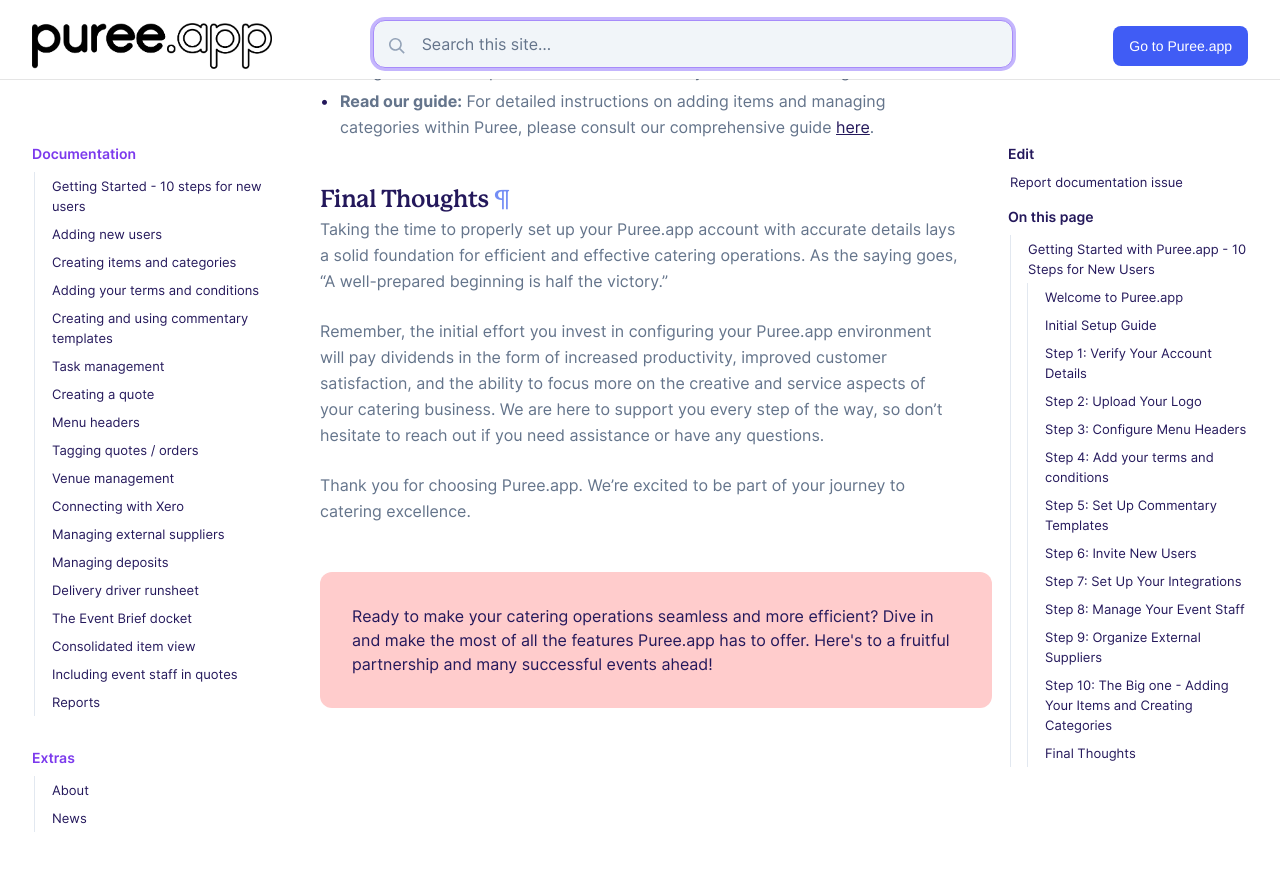
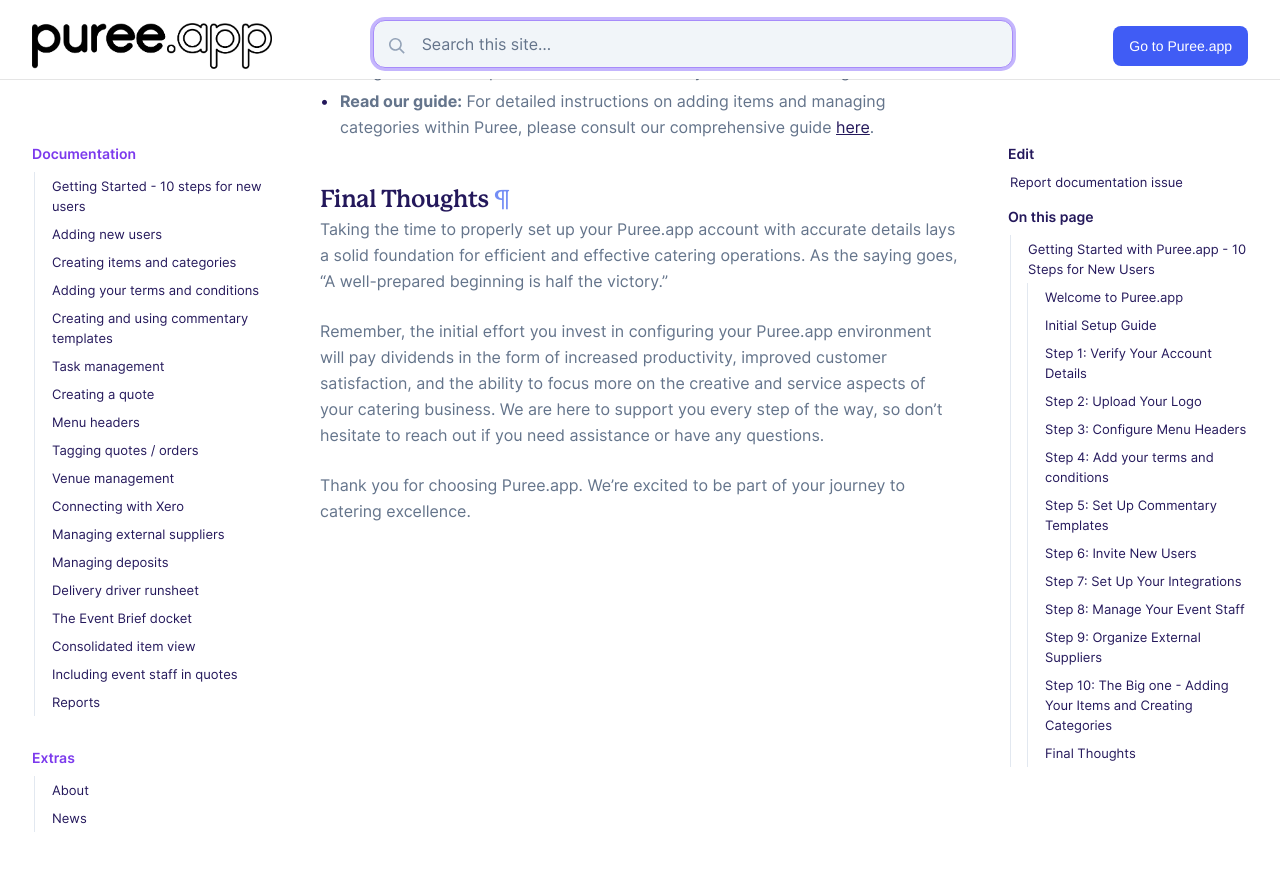
Before and after one commit to puree-catering/puree-catering.github.io, a Jekyll site: the page built from _docs/getting-started.md, in a window 1280 px wide and 900 px high, scrolled down 4364 px. Shown: the top 871 px of the window. Built offline with Jekyll 4.4.1, drawn with Linux system fonts in a browser that asks for light colours.

```diff
--- a/_docs/getting-started.md
+++ b/_docs/getting-started.md
@@ -80,5 +80,3 @@ Taking the time to properly set up your Puree.app account with accurate details
 Remember, the initial effort you invest in configuring your Puree.app environment will pay dividends in the form of increased productivity, improved customer satisfaction, and the ability to focus more on the creative and service aspects of your catering business. We are here to support you every step of the way, so don't hesitate to reach out if you need assistance or have any questions.
 
 Thank you for choosing Puree.app. We're excited to be part of your journey to catering excellence.
-
-{% include callout.html text="Ready to make your catering operations seamless and more efficient? Dive in and make the most of all the features Puree.app has to offer. Here's to a fruitful partnership and many successful events ahead!" color="#ffcccc" %}
```
